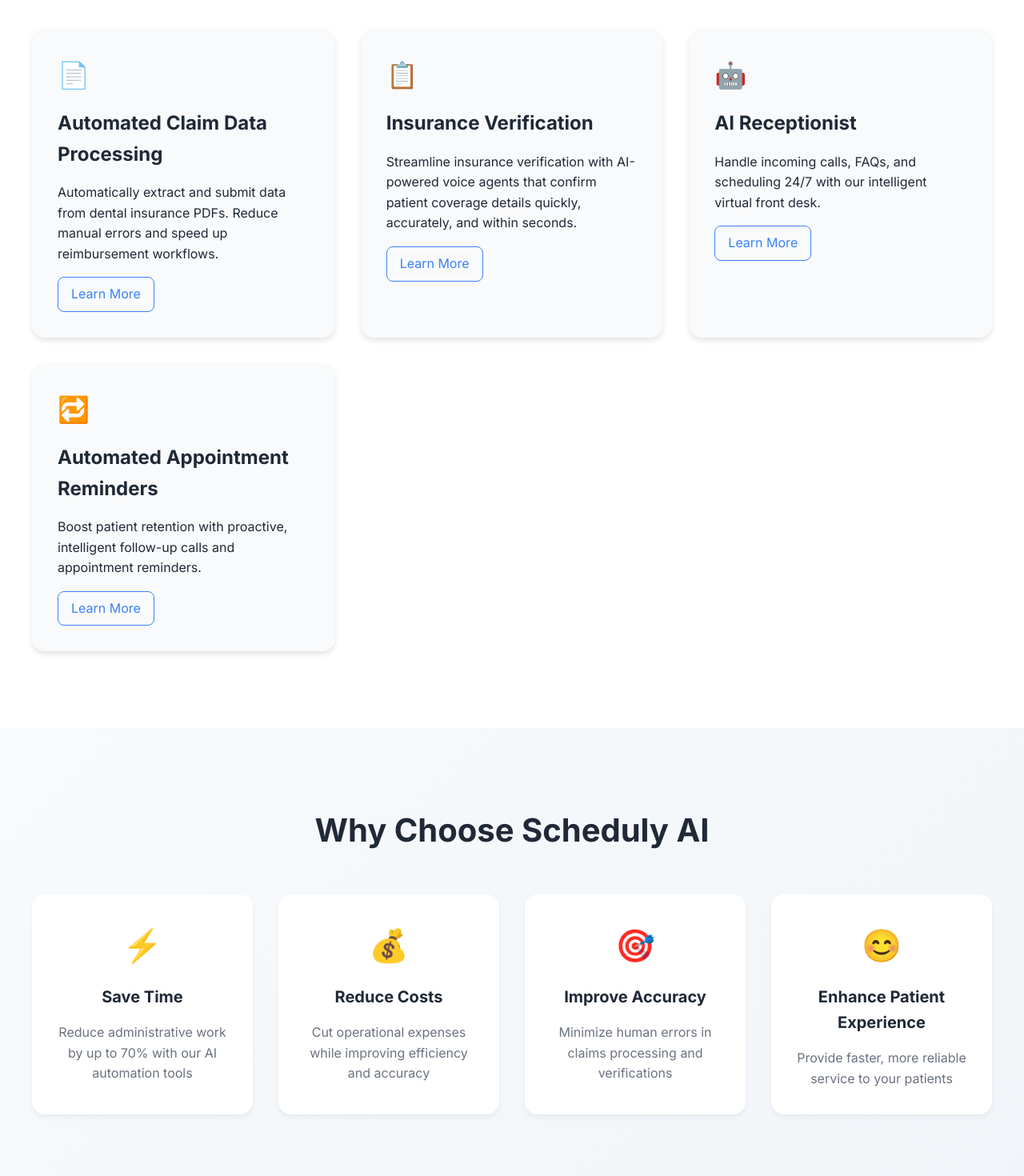
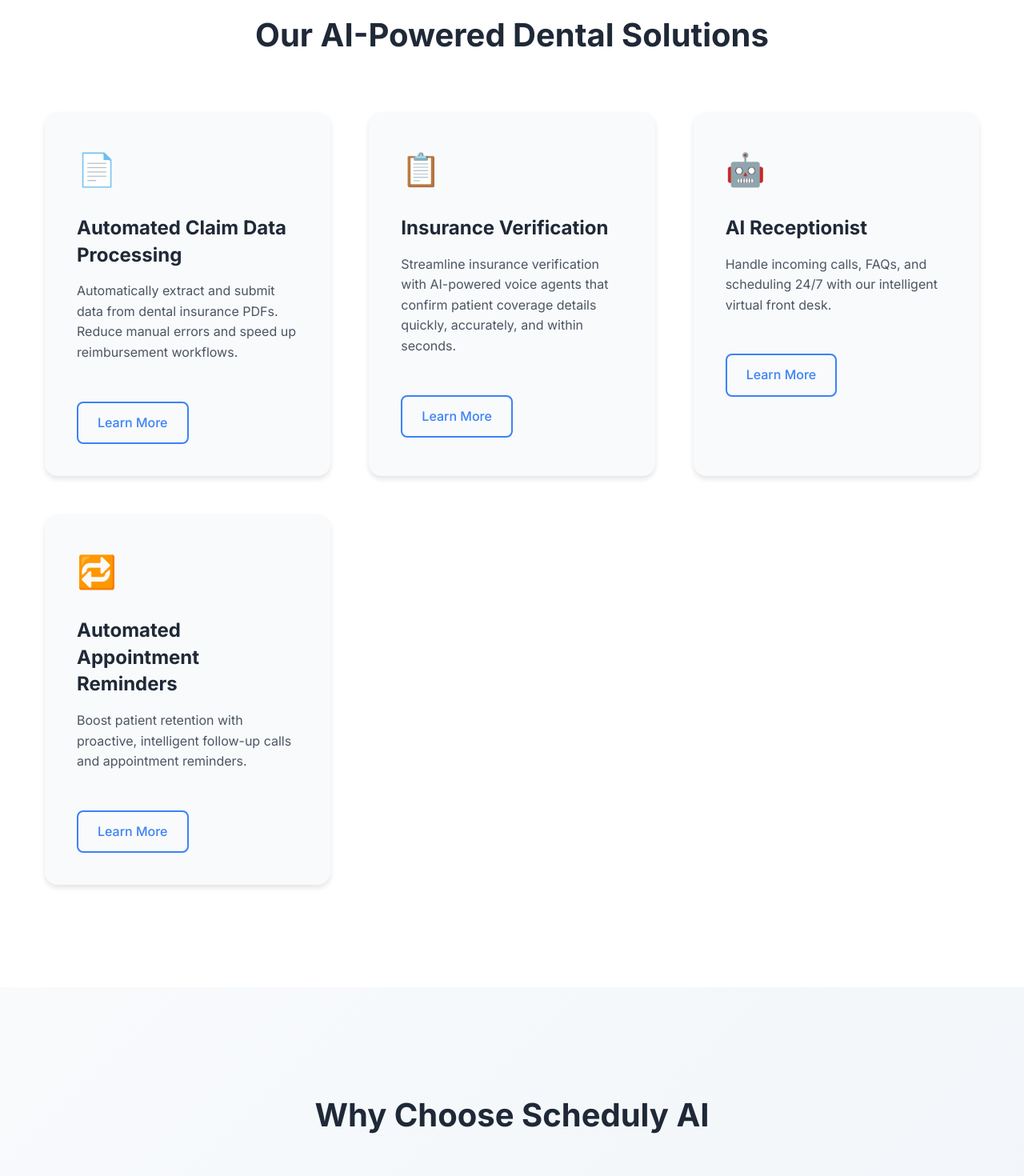
Before and after one commit to Jannatt22/Scheduly-AI, a React (Create React App) app: page / in a window 1280 px wide. Shown: the part 980-2450 px from the top of the page at 80% size. Built offline with nearby package versions, Linux system fonts and the light colour scheme.

Commit message:
changed the products cards spacing for better spacing and added animation to the products cards

```diff
--- a/src/App.css
+++ b/src/App.css
@@ -82,13 +82,13 @@ body {
 /* Hero Section */
 .hero-section {
   background: linear-gradient(135deg, #F0F9FF 0%, #E0F2FE 100%);
-  padding: 6rem 2rem;
+  padding: 8rem 2rem;
   display: flex;
   align-items: center;
   justify-content: space-between;
   max-width: 1200px;
   margin: 0 auto;
-  gap: 4rem;
+  gap: 5rem;
 }
 
 .hero-content {
@@ -154,68 +154,99 @@ body {
 
 /* Products Section */
 .products-section {
-  padding: 6rem 2rem;
+  padding: 8rem 2rem;
   background: var(--white);
 }
 
 .products-section h2 {
   text-align: center;
   font-size: 2.5rem;
-  margin-bottom: 3rem;
+  margin-bottom: 4rem;
   color: var(--text-main);
 }
 
 .products-grid {
   display: grid;
   grid-template-columns: repeat(auto-fit, minmax(300px, 1fr));
-  gap: 2rem;
+  gap: 3rem;
   max-width: 1200px;
   margin: 0 auto;
+  padding: 0 1rem;
 }
 
 .product-card {
   background: var(--bg-light);
-  padding: 2rem;
+  padding: 2.5rem;
   border-radius: 1rem;
   box-shadow: 0 4px 6px rgba(0, 0, 0, 0.1);
-  transition: transform 0.3s ease;
+  transition: all 0.3s ease;
+  opacity: 0;
+  transform: translateY(50px);
+  animation: popUp 0.6s ease forwards;
 }
 
+@keyframes popUp {
+  from {
+    opacity: 0;
+    transform: translateY(50px);
+  }
+  to {
+    opacity: 1;
+    transform: translateY(0);
+  }
+}
+
+/* Add delay for each card */
+.product-card:nth-child(1) { animation-delay: 0.1s; }
+.product-card:nth-child(2) { animation-delay: 0.2s; }
+.product-card:nth-child(3) { animation-delay: 0.3s; }
+.product-card:nth-child(4) { animation-delay: 0.4s; }
+
 .product-card:hover {
-  transform: translateY(-5px);
+  transform: translateY(-10px);
+  box-shadow: 0 10px 20px rgba(0, 0, 0, 0.1);
 }
 
 .product-icon {
-  font-size: 2rem;
-  margin-bottom: 1rem;
+  font-size: 2.5rem;
+  margin-bottom: 1.5rem;
 }
 
 .product-card h3 {
   font-size: 1.5rem;
   margin-bottom: 1rem;
   color: var(--text-main);
+  line-height: 1.4;
+}
+
+.product-card p {
+  color: #4B5563;
+  line-height: 1.6;
+  margin-bottom: 1.5rem;
 }
 
 .product-cta {
-  margin-top: 1rem;
-  padding: 0.5rem 1rem;
+  margin-top: 1.5rem;
+  padding: 0.75rem 1.5rem;
   background: transparent;
-  border: 1px solid var(--primary);
+  border: 2px solid var(--primary);
   color: var(--primary);
   border-radius: 0.5rem;
   cursor: pointer;
   transition: all 0.3s ease;
+  font-weight: 500;
 }
 
 .product-cta:hover {
   background: var(--primary);
   color: var(--white);
+  transform: translateY(-2px);
 }
 
 /* Demo Section */
 .demo-section {
   background: linear-gradient(135deg, #F3F4F6 0%, #E5E7EB 100%);
-  padding: 6rem 2rem;
+  padding: 8rem 2rem;
   text-align: center;
 }
 
@@ -283,7 +314,7 @@ body {
 .footer {
   background: var(--bg-dark);
   color: var(--white);
-  padding: 4rem 2rem 2rem;
+  padding: 6rem 2rem 2rem;
 }
 
 .footer-content {
@@ -291,7 +322,8 @@ body {
   margin: 0 auto;
   display: flex;
   justify-content: space-between;
-  gap: 4rem;
+  gap: 5rem;
+  margin-bottom: 4rem;
 }
 
 .footer-company {
@@ -417,9 +449,20 @@ body {
     height: 45px;
   }
 
-  .products-grid {
-    grid-template-columns: 1fr;
-    padding: 0 1rem;
+  .products-section,
+  .benefits-section,
+  .hero-section,
+  .demo-section {
+    padding: 4rem 1rem;
+  }
+
+  .products-grid,
+  .benefits-grid {
+    gap: 2rem;
+  }
+
+  .product-card {
+    padding: 2rem;
   }
 
   .footer-content {
@@ -434,7 +477,7 @@ body {
 
 /* Benefits Section */
 .benefits-section {
-  padding: 6rem 2rem;
+  padding: 8rem 2rem;
   background: linear-gradient(135deg, #F8FAFC 0%, #F1F5F9 100%);
 }
 
@@ -448,14 +491,15 @@ body {
 .benefits-grid {
   display: grid;
   grid-template-columns: repeat(auto-fit, minmax(250px, 1fr));
-  gap: 2rem;
+  gap: 3rem;
   max-width: 1200px;
   margin: 0 auto;
+  padding: 0 1rem;
 }
 
 .benefit-card {
   background: var(--white);
-  padding: 2rem;
+  padding: 2.5rem;
   border-radius: 1rem;
   text-align: center;
   box-shadow: 0 4px 6px rgba(0, 0, 0, 0.05);
@@ -482,15 +526,3 @@ body {
   color: #6B7280;
   line-height: 1.6;
 }
-
-/* Update responsive styles */
-@media (max-width: 768px) {
-  .benefits-grid {
-    grid-template-columns: 1fr;
-    padding: 0 1rem;
-  }
-
-  .benefit-card {
-    margin: 0 1rem;
-  }
-}
```
